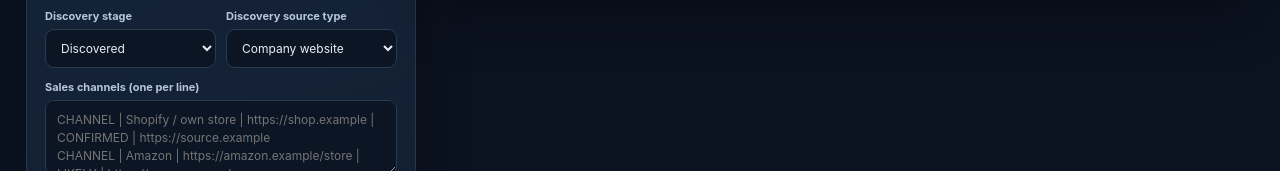
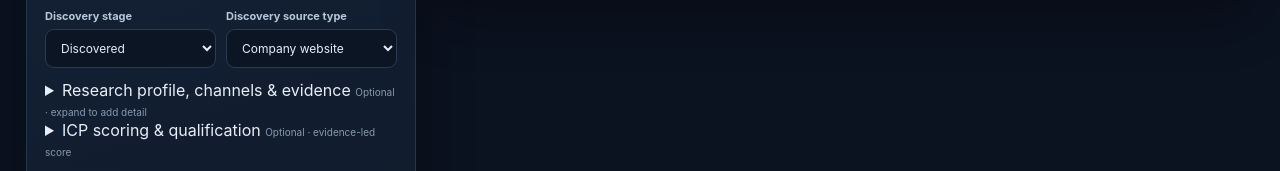
Before and after one commit to hamzaijaz9989/Lead-Intelligence-OS, a plain HTML site: page index.html in a window 1280 px wide. Shown: the part 1127-1298 px from the top of the page. Drawn offline with Linux system fonts and the light colour scheme.

Commit message:
ui: group optional research and ICP fields into expandable sections

```diff
--- a/index.html
+++ b/index.html
@@ -88,14 +88,18 @@ button,input,select,textarea{font:inherit}button{cursor:pointer}.shell{max-width
     <div class="field"><label for="discoveryStatus">Discovery stage</label><select id="discoveryStatus"><option value="discovered">Discovered</option><option value="researching">Researching</option><option value="qualified">Qualified</option><option value="rejected">Rejected</option></select></div>
     <div class="field"><label for="sourceType">Discovery source type</label><select id="sourceType"><option value="company website">Company website</option><option value="search engine">Search engine</option><option value="business directory">Business directory</option><option value="marketplace">Marketplace public listing</option><option value="social profile">Public social profile</option><option value="referral">Referral</option><option value="other">Other</option></select></div>
    </div>
+   <details class="details-group"><summary>Research profile, channels &amp; evidence <span class="footnote">Optional · expand to add detail</span></summary><div class="details-content">
    <div class="field"><label for="channels">Sales channels (one per line)</label><textarea id="channels" placeholder="CHANNEL | Shopify / own store | https://shop.example | CONFIRMED | https://source.example&#10;CHANNEL | Amazon | https://amazon.example/store | LIKELY | https://source.example"></textarea><p class="footnote">Format: CHANNEL | channel name | channel URL | CONFIRMED / LIKELY / UNVERIFIED | evidence source URL. Only mark confirmed when your source supports it.</p></div>
    <div class="field"><label for="products">Products / brands</label><input id="products" placeholder="What do they sell?"></div>
    <div class="field"><label for="sourceUrl">Primary research source URL</label><input id="sourceUrl" type="url" placeholder="https://..."></div>
    <div class="field"><label for="summary">Business understanding / research notes</label><textarea id="summary" placeholder="Describe what is known about the business. Separate facts from assumptions."></textarea></div>
    <div class="field"><label for="claims">Evidence claims (one per line)</label><textarea id="claims" placeholder="FACT | Sells through Shopify and Amazon | https://source.example/page&#10;HYPOTHESIS | May need multi-channel inventory visibility | https://source.example/page&#10;UNKNOWN | Number of warehouse locations |"></textarea><p class="footnote">Format: FACT or HYPOTHESIS or UNKNOWN | claim | source URL (optional). Only use FACT when the source supports it.</p></div>
+   </div></details>
+   <details class="details-group"><summary>ICP scoring &amp; qualification <span class="footnote">Optional · evidence-led score</span></summary><div class="details-content">
    <div class="score-title"><strong>ICP assessment</strong><span class="score-total" id="scoreTotal">0 / 100</span></div>
    <p class="panel-sub">Enter evidence-supported points. Leave unresearched categories blank. Blank categories are excluded from the normalised score and reduce evidence coverage; a grade is withheld until at least 60% of weighted criteria are assessed.</p>
    <div class="score-grid" id="scoreGrid"></div>
+   </div></details>
    <div class="form-actions"><button class="btn primary" type="submit" id="saveBtn">Save prospect dossier</button><button class="btn" type="button" id="resetBtn">Clear</button></div>
   </form>
   <p class="footnote">ICP weights: channels 20 · catalogue/inventory 15 · returns 15 · repair/refurbishment 15 · warehouse/fulfilment 15 · suppliers/procurement 10 · growth 5 · ExactFlow fit 5.</p>
```
